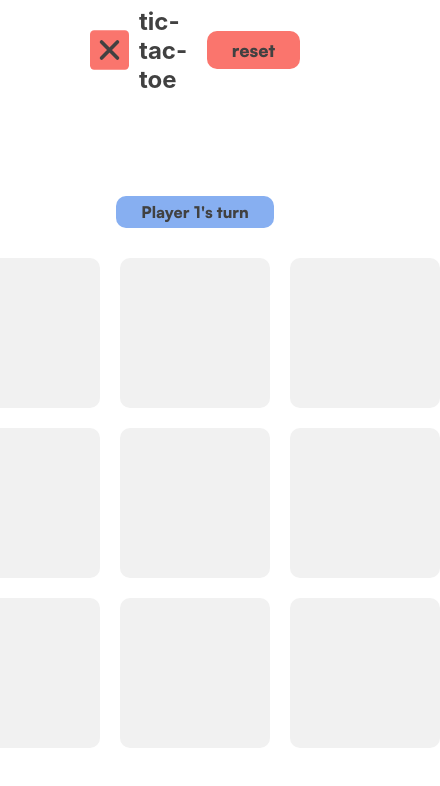
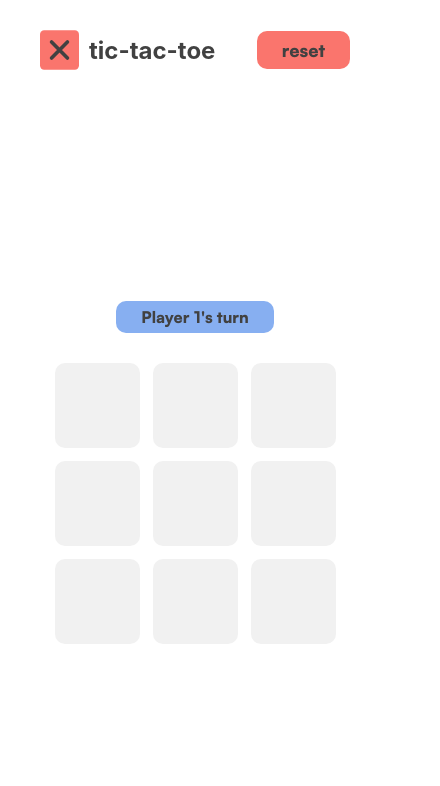
Before and after one commit to Study-Compass/React-Tutorial, a React (Create React App) app: page / in a window 390 px wide. Shown: the top 786 px of the page, 440 px wide, since content can reach past the window. Built offline with nearby package versions, Linux system fonts and the light colour scheme.

Commit message:
SCRUM-43 add responsive design styling changes

```diff
--- a/src/components/Board/Board.css
+++ b/src/components/Board/Board.css
@@ -11,3 +11,12 @@
     gap: 20px;
     /* align-items: center; */
 }
+
+@media (max-width:500px) {
+    .board{
+        gap:13px;
+    }
+    .board .row{
+        gap: 13px;
+    }
+}
--- a/src/components/Board/Board.jsx
+++ b/src/components/Board/Board.jsx
@@ -2,7 +2,7 @@ import React, { useState, useEffect } from "react";
 import './Board.css';
 import Tile from "./Tile/Tile";
 
-function Board({onBoardChange, turn, setWinner}){
+function Board({onBoardChange, turn, winner, setWinner}){
     const [board, setBoard] = useState([['b', 'b', 'b'], ['b', 'b', 'b'], ['b', 'b', 'b']]);
 
     function calculateItemIndex(index){
@@ -12,12 +12,15 @@ function Board({onBoardChange, turn, setWinner}){
     function onTileChange(rowIndex, tileIndex){
         const newBoard = board.map(row => [...row]);
         console.log(newBoard);
-        newBoard[rowIndex][tileIndex] = turn === 1 ? 'x' : 'o';
+        newBoard[rowIndex][tileIndex] = turn === 1 ? 'o' : 'x';
         setBoard(newBoard);
-        onBoardChange();
+
 
         if (checkWin(newBoard)) {
             setWinner(turn);
+        }
+        else{
+            onBoardChange();
         }
     }
 
@@ -57,6 +60,7 @@ function Board({onBoardChange, turn, setWinner}){
                                             index = {(tileIndex+1)+3*(rowIndex)}
                                             state = {calculateItemIndex((tileIndex+1)+3*(rowIndex))}
                                             onChange = {onTileChange}
+                                            winner={winner}
                                         />
                                     );
                                 })
--- a/src/components/Board/Tile/Tile.css
+++ b/src/components/Board/Tile/Tile.css
@@ -16,3 +16,14 @@
 .tile.o{
     background-color: var(--blue);
 }
+
+@media (max-width:500px) {
+    .tile{
+        width:85px;
+        height:85px;
+    }
+    .tile img{
+        width: 45px;
+        height: 45px;
+    }
+}
--- a/src/components/Board/Tile/Tile.jsx
+++ b/src/components/Board/Tile/Tile.jsx
@@ -7,7 +7,7 @@ import X from '../../../assets/icons/X.svg';
 // state = "o" : O
 // state = "b" : blank
 
-function Tile({index, state, onChange}){
+function Tile({index, state, onChange, winner}){
 
     const [tileState, setTileState] = useState(null);
 
@@ -28,8 +28,9 @@ function Tile({index, state, onChange}){
     }
 
     function onTileClick(){
-        if (tileState === "Blank"){
+        if (tileState === "Blank" && winner === null){
             onChange(calculateItemIndex(index)[0], calculateItemIndex(index)[1]);
+
         }
     }
 
--- a/src/components/Header/Header.css
+++ b/src/components/Header/Header.css
@@ -38,3 +38,9 @@
     font-size: 18px;
     color: var(--grey);
 }
+
+@media (max-width:500px) {
+    .header{
+        padding: 40px;
+    }
+}
--- a/src/pages/TicTacToe/TicTacToe.jsx
+++ b/src/pages/TicTacToe/TicTacToe.jsx
@@ -30,7 +30,7 @@ function TicTacToe(){
                 <div className={`players ${turn === 2 ? "": "blue"}`}>
                     {winner ? `Player ${winner} wins!` : `Player ${turn}'s turn`}
                 </div>
-                <Board key={key} turn = {turn} onBoardChange = {onBoardChange} setWinner={setWinner} />
+                <Board key={key} turn = {turn} winner={winner} onBoardChange = {onBoardChange} setWinner={setWinner}/>
             </div>
         </div>
     );
```
